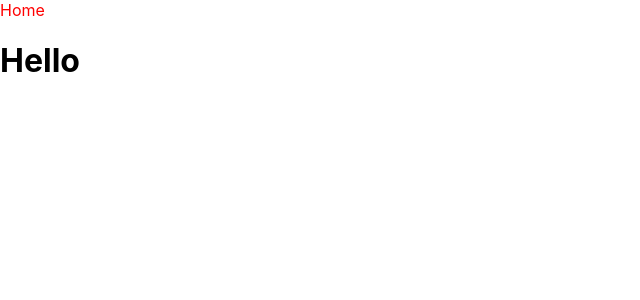
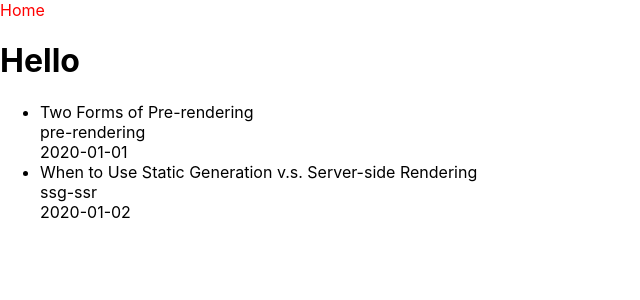
Before and after one commit to 01-binary/nextjs-study, a Next.js app: page / in a window 1280 px wide. Shown: the top 300 px of the page, without its empty margins (0-640 px from the left). Built offline with nearby package versions, Linux system fonts and the light colour scheme.

Commit message:
220412 -5

```diff
--- /dev/null
+++ b/lib/posts.ts
@@ -0,0 +1,29 @@
+import fs from "fs";
+import path from "path";
+import matter from "gray-matter";
+
+const postsDirectory = path.join(process.cwd(), "posts");
+
+export function getSortedPostsData() {
+  // Get file names under /posts
+  const fileNames = fs.readdirSync(postsDirectory);
+  const allPostsData = fileNames.map((fileName) => {
+    // Remove ".md" from file name to get id
+    const id = fileName.replace(/\.md$/, "");
+
+    // Read markdown file as string
+    const fullPath = path.join(postsDirectory, fileName);
+    const fileContents = fs.readFileSync(fullPath, "utf8");
+
+    // Use gray-matter to parse the post metadata section
+    const matterResult = matter(fileContents);
+
+    // Combine the data with the id
+    return {
+      id,
+      ...matterResult.data,
+    };
+  });
+
+  return allPostsData;
+}
--- a/package.json
+++ b/package.json
@@ -9,6 +9,7 @@
     "lint": "next lint"
   },
   "dependencies": {
+    "gray-matter": "^4.0.3",
     "next": "12.1.4",
     "react": "18.0.0",
     "react-dom": "18.0.0"
--- a/pages/index.tsx
+++ b/pages/index.tsx
@@ -1,9 +1,31 @@
-import NavBar from "../components/NavBar";
+import { getSortedPostsData } from "../lib/posts";
 
-const Home = () => {
+export async function getStaticProps() {
+  const allPostsData = getSortedPostsData();
+  return {
+    props: {
+      allPostsData,
+    },
+  };
+}
+
+const Home = ({ allPostsData }) => {
   return (
     <div>
       <h1>Hello</h1>
+      <section>
+        <ul>
+          {allPostsData.map(({ id, date, title }) => (
+            <li key={id}>
+              {title}
+              <br />
+              {id}
+              <br />
+              {date}
+            </li>
+          ))}
+        </ul>
+      </section>
     </div>
   );
 };
--- /dev/null
+++ b/posts/pre-rendering.md
@@ -0,0 +1,11 @@
+---
+title: 'Two Forms of Pre-rendering'
+date: '2020-01-01'
+---
+
+Next.js has two forms of pre-rendering: **Static Generation** and **Server-side Rendering**. The difference is in **when** it generates the HTML for a page.
+
+- **Static Generation** is the pre-rendering method that generates the HTML at **build time**. The pre-rendered HTML is then _reused_ on each request.
+- **Server-side Rendering** is the pre-rendering method that generates the HTML on **each request**.
+
+Importantly, Next.js lets you **choose** which pre-rendering form to use for each page. You can create a "hybrid" Next.js app by using Static Generation for most pages and using Server-side Rendering for others.
--- /dev/null
+++ b/posts/ssg-ssr.md
@@ -0,0 +1,19 @@
+---
+title: 'When to Use Static Generation v.s. Server-side Rendering'
+date: '2020-01-02'
+---
+
+We recommend using **Static Generation** (with and without data) whenever possible because your page can be built once and served by CDN, which makes it much faster than having a server render the page on every request.
+
+You can use Static Generation for many types of pages, including:
+
+- Marketing pages
+- Blog posts
+- E-commerce product listings
+- Help and documentation
+
+You should ask yourself: "Can I pre-render this page **ahead** of a user's request?" If the answer is yes, then you should choose Static Generation.
+
+On the other hand, Static Generation is **not** a good idea if you cannot pre-render a page ahead of a user's request. Maybe your page shows frequently updated data, and the page content changes on every request.
+
+In that case, you can use **Server-Side Rendering**. It will be slower, but the pre-rendered page will always be up-to-date. Or you can skip pre-rendering and use client-side JavaScript to populate data.
```
Also changed, not shown: 2 other files (tests, documents, lock files or other folders).
